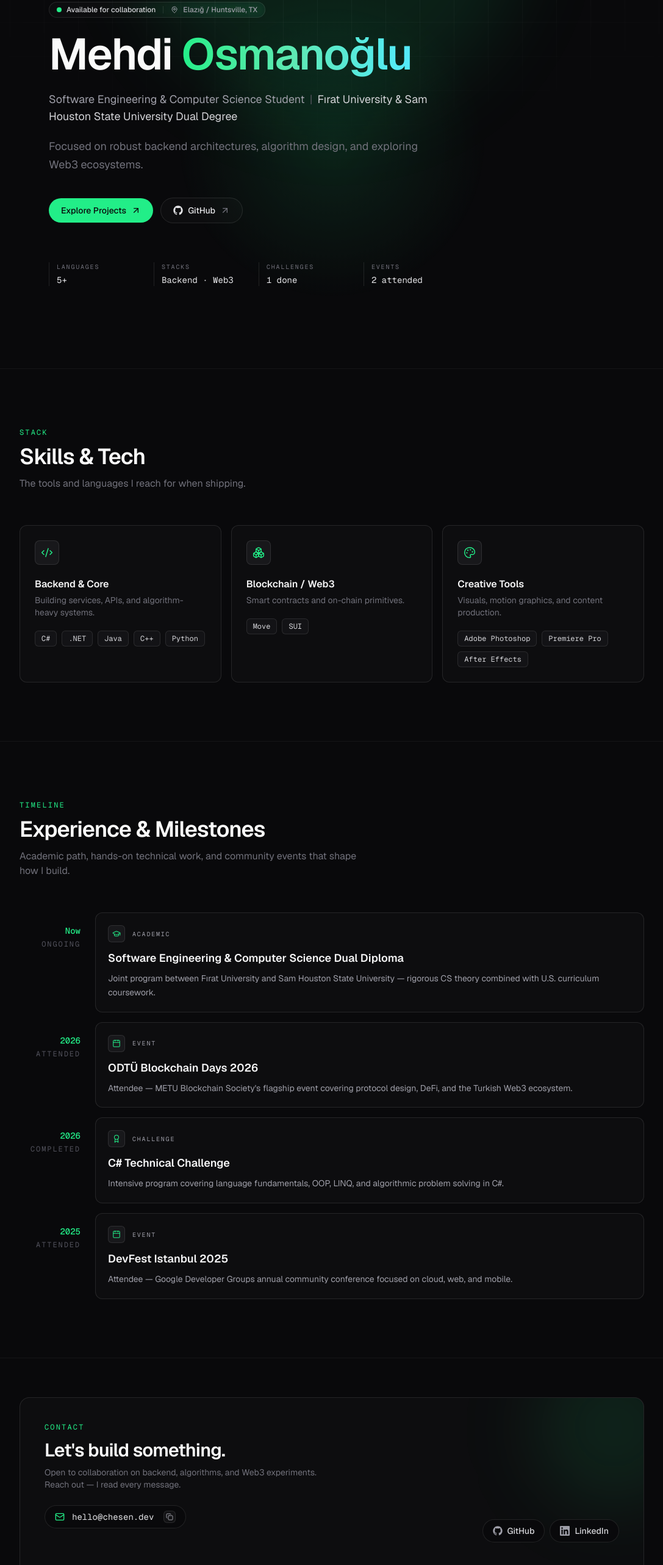
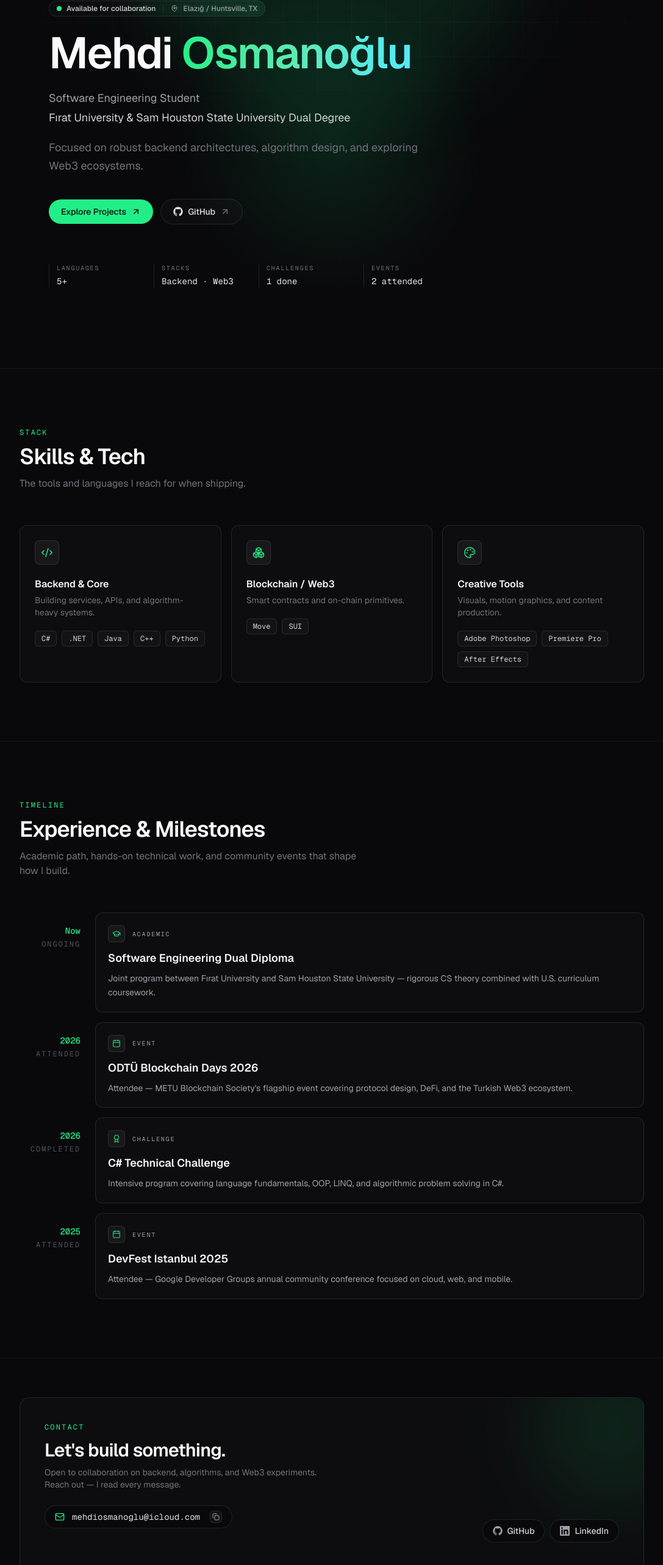
Before and after one commit to chesendev/chesen.dev, a Next.js app: page / in a window 1280 px wide. Shown: the part 132-2698 px from the top of the page at 61% size, without its empty margins (96-1183 px from the left). Built offline with nearby package versions, Linux system fonts and the light colour scheme.

Commit message:
style: update animated header title and wrap university text to a new line

```diff
--- a/app/components/Footer.tsx
+++ b/app/components/Footer.tsx
@@ -6,7 +6,7 @@ import { useState } from "react";
 import { GithubIcon, LinkedinIcon } from "./icons";
 
 const EASE = [0.22, 1, 0.36, 1] as const;
-const EMAIL = "hello@chesen.dev";
+const EMAIL = "mehdiosmanoglu@icloud.com";
 
 const socials = [
   {
--- a/app/components/Hero.tsx
+++ b/app/components/Hero.tsx
@@ -96,12 +96,11 @@ export function Hero() {
           variants={fadeUp}
           className="mt-6 max-w-2xl text-pretty text-base text-zinc-400 sm:text-lg"
         >
-          Software Engineering &amp; Computer Science Student
-          <span className="mx-2 text-zinc-600">|</span>
-          <span className="text-zinc-300">
-            Fırat University &amp; Sam Houston State University Dual Degree
-          </span>
-        </motion.p>
+          Software Engineering Student
+        <span className="block mt-1 text-zinc-300">
+          Fırat University &amp; Sam Houston State University Dual Degree
+        </span>
+      </motion.p>
 
         <motion.p
           custom={3}
@@ -129,7 +128,7 @@ export function Hero() {
             <ArrowUpRight className="h-4 w-4 transition-transform group-hover:translate-x-0.5 group-hover:-translate-y-0.5" />
           </a>
           <a
-            href="https://github.com/chesen-dev"
+            href="https://github.com/chesendev"
             target="_blank"
             rel="noopener noreferrer"
             className="group inline-flex items-center gap-2 rounded-full border border-white/10 bg-white/[0.02] px-5 py-2.5 text-sm font-medium text-zinc-200 transition-all hover:border-white/20 hover:bg-white/[0.05]"
--- a/app/components/Milestones.tsx
+++ b/app/components/Milestones.tsx
@@ -25,7 +25,7 @@ const milestones: Milestone[] = [
     id: "dual-diploma",
     category: "Academic",
     icon: GraduationCap,
-    title: "Software Engineering & Computer Science Dual Diploma",
+    title: "Software Engineering Dual Diploma",
     detail:
       "Joint program between Fırat University and Sam Houston State University — rigorous CS theory combined with U.S. curriculum coursework.",
     year: "Now",
--- a/app/layout.tsx
+++ b/app/layout.tsx
@@ -21,7 +21,7 @@ export const metadata: Metadata = {
     template: "%s · Mehdi Osmanoğlu",
   },
   description:
-    "Mehdi Osmanoğlu — Software Engineering & Computer Science dual-diploma student building robust backend systems, exploring algorithm design and Web3 ecosystems.",
+    "Mehdi Osmanoğlu — Software Engineering dual-diploma student building robust backend systems, exploring algorithm design and Web3 ecosystems.",
   keywords: [
     "Mehdi Osmanoğlu",
     "Chesen",
@@ -41,7 +41,7 @@ export const metadata: Metadata = {
   openGraph: {
     title: "Mehdi Osmanoğlu — Software Engineering & CS Student",
     description:
-      "Backend, algorithms, and Web3. Dual-degree Software Engineering & Computer Science student.",
+      "Backend, algorithms, and Web3. Dual-degree Software Engineering student.",
     url: "https://chesen.dev",
     siteName: "chesen.dev",
     type: "website",
@@ -51,7 +51,7 @@ export const metadata: Metadata = {
     card: "summary_large_image",
     title: "Mehdi Osmanoğlu",
     description:
-      "Backend, algorithms, and Web3. Dual-degree Software Engineering & Computer Science student.",
+      "Backend, algorithms, and Web3. Dual-degree Software Engineering student.",
   },
   icons: {
     icon: "/favicon.ico",
@@ -64,7 +64,7 @@ const personJsonLd = {
   name: "Mehdi Osmanoğlu",
   alternateName: "Chesen",
   url: "https://chesen.dev",
-  jobTitle: "Software Engineering & Computer Science Student",
+  jobTitle: "Software Engineering Student",
   description:
     "Dual-diploma student focused on backend architectures, algorithm design, and Web3 ecosystems.",
   knowsAbout: [
```
